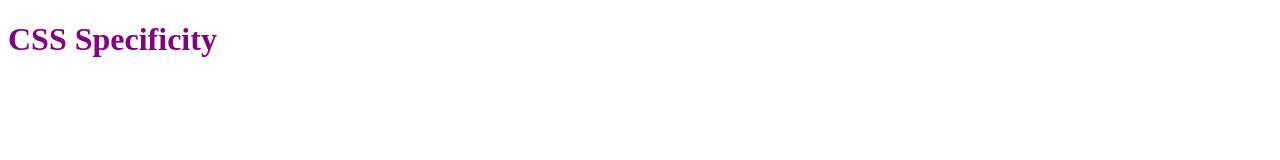
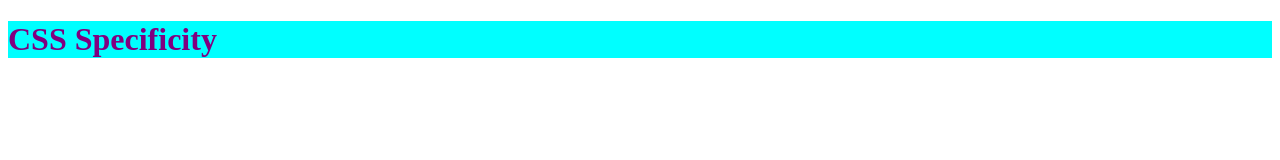
Before and after one commit to sumit011-ux/SigmaWebDev, a plain HTML site: page project21/index.html in a window 1280 px wide. Drawn offline with Linux system fonts and the light colour scheme.

Commit message:
haha
update

```diff
--- a/project21/index.html
+++ b/project21/index.html
@@ -19,11 +19,14 @@
         .cpurple{
             color: purple;
         }
+        [data-x=a]{
+            background: aqua;
+        }
     </style>
 </head>
 <body>
     <div>
-        <h1 class="yellow cred cpurple">CSS Specificity</h1>
+        <h1 class="yellow cred cpurple" data-x=a>CSS Specificity</h1>
     </div>
 </body>
 </html>
```
Also changed, not shown: index.html (added, +11 -0 lines).
